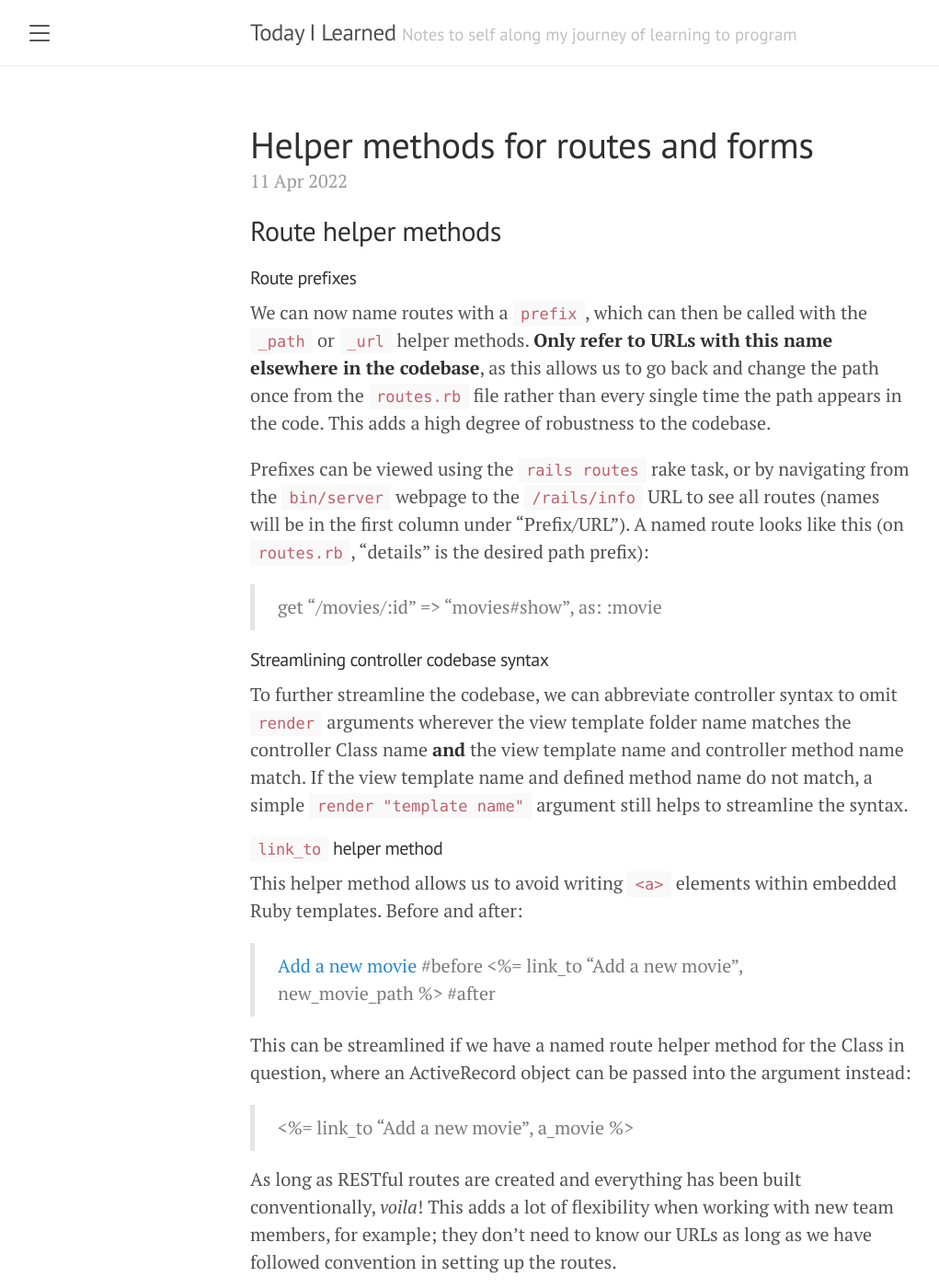
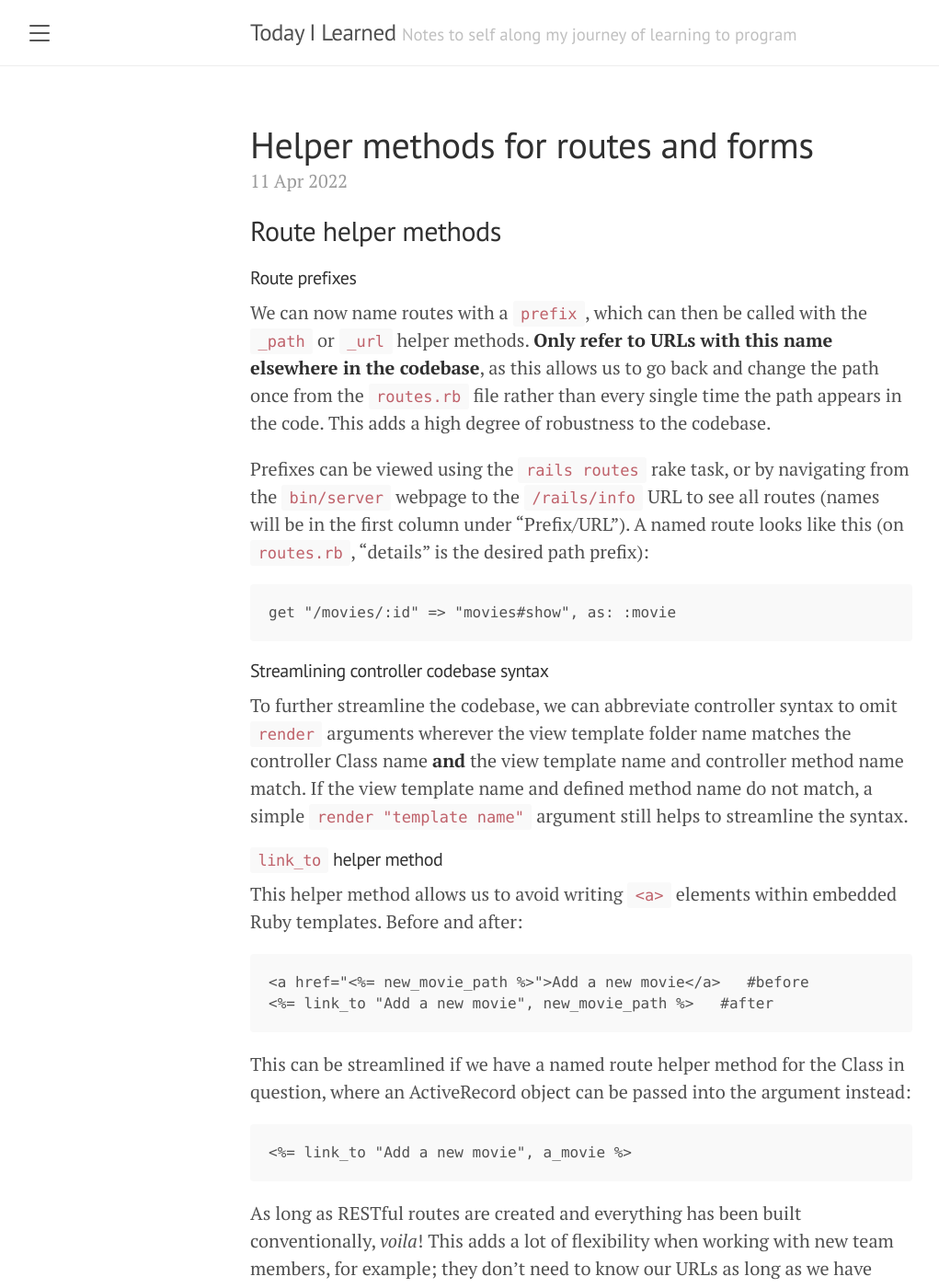
Before and after one commit to trevor-mill/learning_journal, a Jekyll site: the page built from _posts/2022-04-11-helper-methods.md, in a window 1280 px wide and 1400 px high. Shown: the whole window at 92% size, without its empty margins (8-1029 px from the left). Built offline with Jekyll 4.4.1, drawn with Linux system fonts in a browser that asks for light colours.

Commit message:
more code block work

````diff
--- a/_posts/2022-04-11-helper-methods.md
+++ b/_posts/2022-04-11-helper-methods.md
@@ -12,8 +12,9 @@ We can now name routes with a `prefix`, which can then be called with the `_path
 
 Prefixes can be viewed using the `rails routes` rake task, or by navigating from the `bin/server` webpage to the `/rails/info` URL to see all routes (names will be in the first column under "Prefix/URL"). A named route looks like this (on `routes.rb`, "details" is the desired path prefix):
 
-
-> get "/movies/:id" => "movies#show", as: :movie
+```
+get "/movies/:id" => "movies#show", as: :movie
+```
 
 
 #### Streamlining controller codebase syntax
@@ -22,12 +23,16 @@ To further streamline the codebase, we can abbreviate controller syntax to omit
 #### `link_to` helper method
 This helper method allows us to avoid writing `<a>` elements within embedded Ruby templates. Before and after:
 
->  <a href="<%= new_movie_path %>">Add a new movie</a>   #before
->  <%= link_to "Add a new movie", new_movie_path %>   #after
+```
+<a href="<%= new_movie_path %>">Add a new movie</a>   #before
+<%= link_to "Add a new movie", new_movie_path %>   #after
+```
 
 This can be streamlined if we have a named route helper method for the Class in question, where an ActiveRecord object can be passed into the argument instead:
 
-> <%= link_to "Add a new movie", a_movie %>
+```
+<%= link_to "Add a new movie", a_movie %>
+```
 
 As long as RESTful routes are created and everything has been built conventionally, _voila_! This adds a lot of flexibility when working with new team members, for example; they don't need to know our URLs as long as we have followed convention in setting up the routes.
 
````
